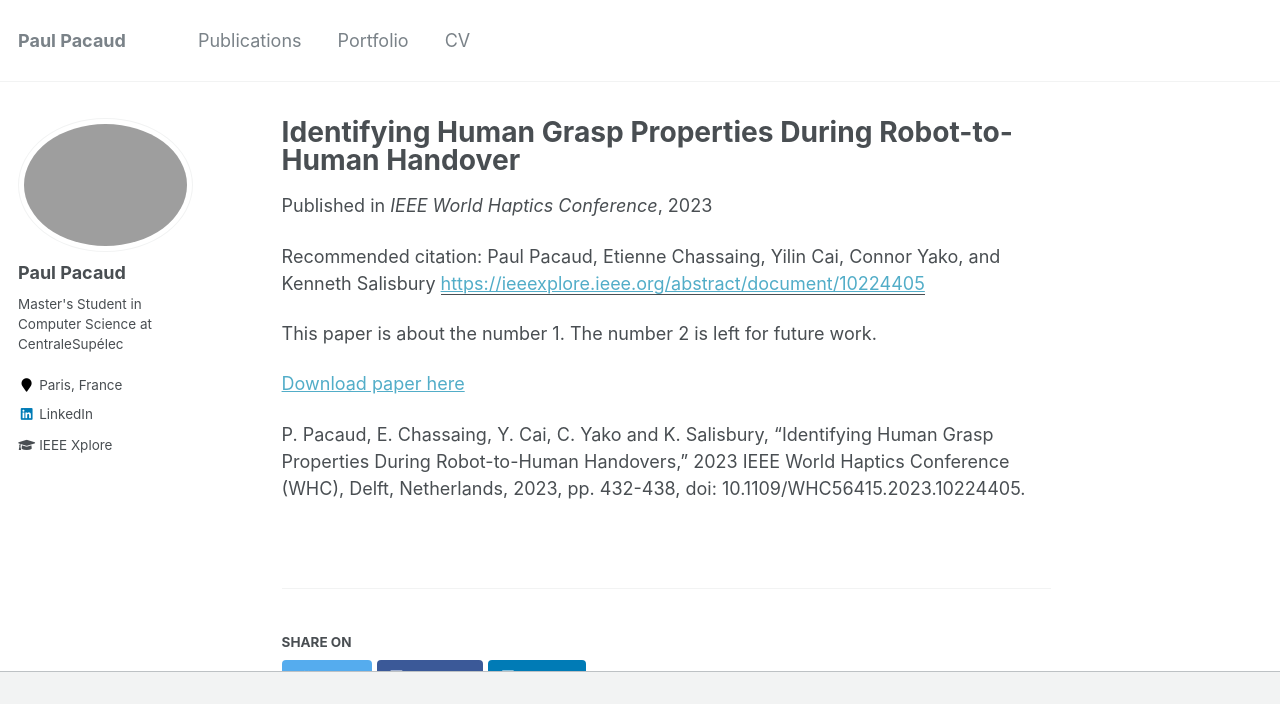
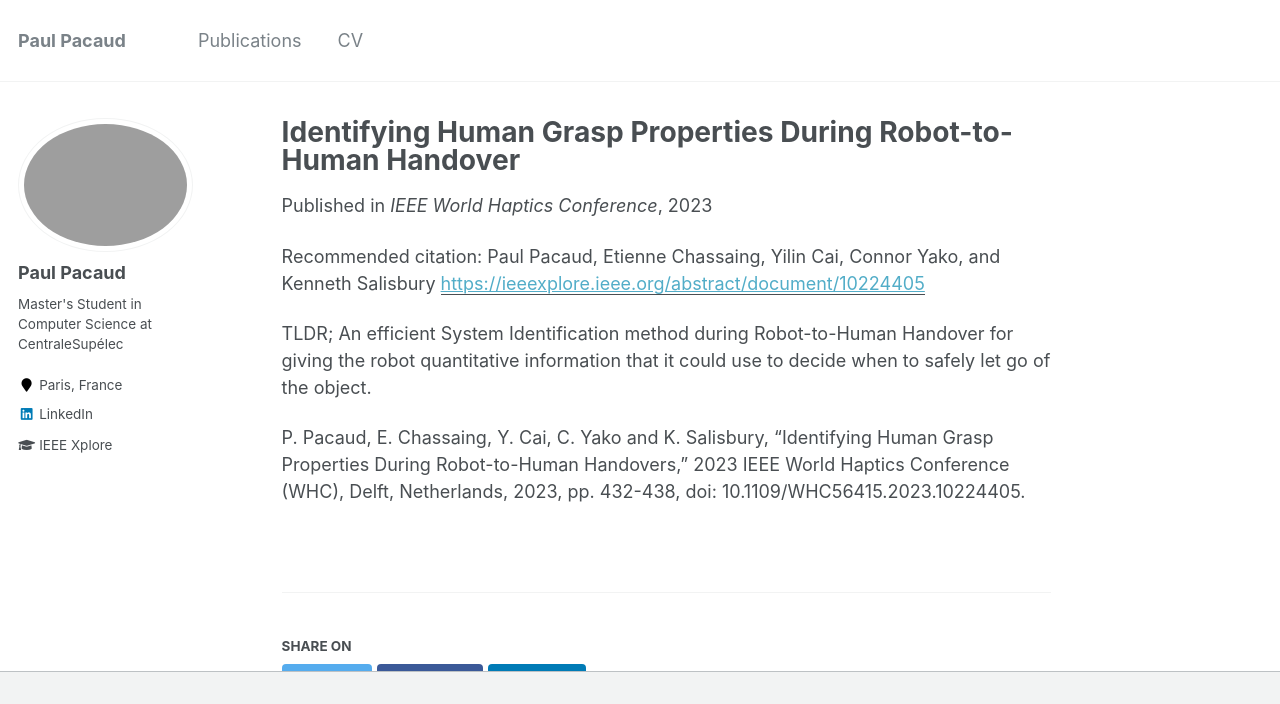
Before and after one commit to paulpacaud/paulpacaud.github.io, a Jekyll site: the page built from _publications/2009-10-01-paper-title-number-1.md, in a window 1280 px wide, cut to the strip 0-704 px from the top of the page. Built offline with Jekyll 4.4.1, drawn with Linux system fonts in a browser that asks for light colours.

```diff
--- a/_data/navigation.yml
+++ b/_data/navigation.yml
@@ -3,8 +3,8 @@
   - title: "Publications"
     url: /publications/
 
-  - title: "Portfolio"
-    url: /portfolio/
+  # - title: "Portfolio"
+  #   url: /portfolio/
 
   - title: "CV"
     url: /cv/
--- a/_publications/2009-10-01-paper-title-number-1.md
+++ b/_publications/2009-10-01-paper-title-number-1.md
@@ -8,8 +8,6 @@
 paperurl: 'https://ieeexplore.ieee.org/abstract/document/10224405'
 citation: 'Paul Pacaud, Etienne Chassaing, Yilin Cai, Connor Yako, and Kenneth Salisbury'
 ---
-This paper is about the number 1. The number 2 is left for future work.
-
-[Download paper here](http://academicpages.github.io/files/paper1.pdf)
+TLDR; An efficient System Identification method during Robot-to-Human Handover for giving the robot quantitative information that it could use to decide when to safely let go of the object.
 
 P. Pacaud, E. Chassaing, Y. Cai, C. Yako and K. Salisbury, "Identifying Human Grasp Properties During Robot-to-Human Handovers," 2023 IEEE World Haptics Conference (WHC), Delft, Netherlands, 2023, pp. 432-438, doi: 10.1109/WHC56415.2023.10224405.
```
